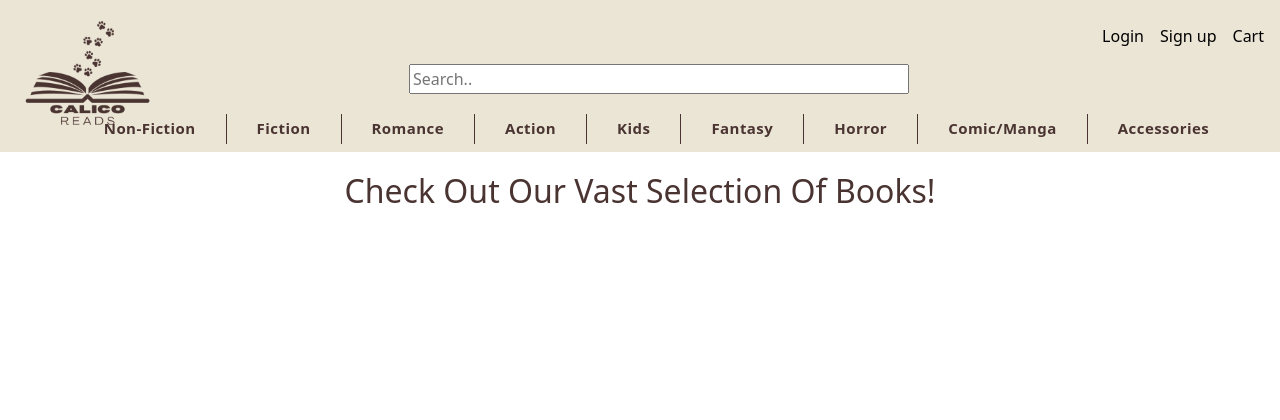
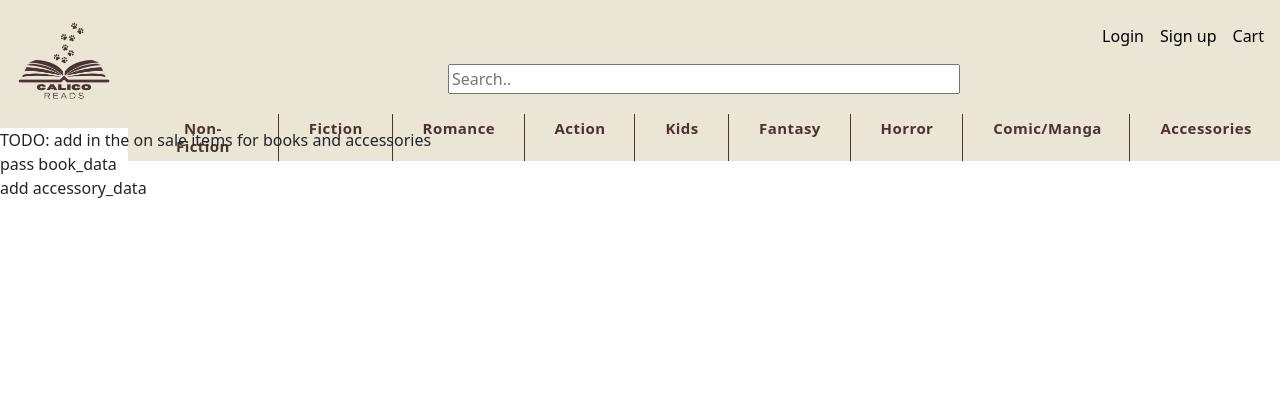
Before and after one commit to trinity-dennis/CS_3773_Final_Project, a Flask app: page / in a window 1280 px wide. Shown: the top 420 px of the page. Run offline with Flask 3, Linux system fonts and the light colour scheme.

Commit message:
split up base.html into multiple templates, updated css files.

```diff
--- a/app.py
+++ b/app.py
@@ -7,7 +7,7 @@ app = Flask(__name__)
 @app.route('/')
 def home_page():
     # this would be the websites home page
-    return render_template("index.html", genre_page="Check Out Our Vast Selection Of Books!")
+    return render_template("index.html", books="pass book_data", accessories="add accessory_data")
 
 
 @app.route('/non-fiction')
@@ -18,7 +18,7 @@ def non_fiction():
     genre_page = "Non-Fiction"
     books = db_executor.get_books_by_genre(genre_page)
     books_data = [{'img': book.img, 'title': book.title, 'author': book.author, 'price': book.price} for book in books]
-    return render_template("index.html", genre_page=genre_page, books=books_data)
+    return render_template("display-books.html", genre_page=genre_page, books=books_data)
 
 
 @app.route('/fiction')
@@ -29,7 +29,7 @@ def fiction():
     genre_page = "Fiction"
     books = db_executor.get_books_by_genre(genre_page)
     books_data = [{'img': book.img, 'title': book.title, 'author': book.author, 'price': book.price} for book in books]
-    return render_template("index.html", genre_page=genre_page, books=books_data)
+    return render_template("display-books.html", genre_page=genre_page, books=books_data)
 
 
 @app.route('/romance')
@@ -40,7 +40,7 @@ def romance():
     genre_page = "Romance"
     books = db_executor.get_books_by_genre(genre_page)
     books_data = [{'img': book.img, 'title': book.title, 'author': book.author, 'price': book.price} for book in books]
-    return render_template("index.html", genre_page=genre_page, books=books_data)
+    return render_template("display-books.html", genre_page=genre_page, books=books_data)
 
 
 @app.route('/action')
@@ -51,7 +51,7 @@ def action():
     genre_page = "Action"
     books = db_executor.get_books_by_genre(genre_page)
     books_data = [{'img': book.img, 'title': book.title, 'author': book.author, 'price': book.price} for book in books]
-    return render_template("index.html", genre_page=genre_page, books=books_data)
+    return render_template("display-books.html", genre_page=genre_page, books=books_data)
 
 
 @app.route('/kids')
@@ -62,7 +62,7 @@ def kids():
     genre_page = "Kids"
     books = db_executor.get_books_by_genre(genre_page)
     books_data = [{'img': book.img, 'title': book.title, 'author': book.author, 'price': book.price} for book in books]
-    return render_template("index.html", genre_page=genre_page, books=books_data)
+    return render_template("display-books.html", genre_page=genre_page, books=books_data)
 
 
 @app.route('/fantasy')
@@ -74,7 +74,7 @@ def fantasy():
     genre_page = "Fantasy"
     books = db_executor.get_books_by_genre(genre_page)
     books_data = [{'img': book.img, 'title': book.title, 'author': book.author, 'price': book.price} for book in books]
-    return render_template("index.html", genre_page=genre_page, books=books_data)
+    return render_template("display-books.html", genre_page=genre_page, books=books_data)
 
 
 @app.route('/horror')
@@ -85,7 +85,7 @@ def horror():
     genre_page = "Horror"
     books = db_executor.get_books_by_genre(genre_page)
     books_data = [{'img': book.img, 'title': book.title, 'author': book.author, 'price': book.price} for book in books]
-    return render_template("index.html", genre_page=genre_page, books=books_data)
+    return render_template("display-books.html", genre_page=genre_page, books=books_data)
 
 
 @app.route('/comic-manga')
@@ -96,7 +96,7 @@ def comic_manga():
     genre_page = "Comic/Manga"
     books = db_executor.get_books_by_genre(genre_page)
     books_data = [{'img': book.img, 'title': book.title, 'author': book.author, 'price': book.price} for book in books]
-    return render_template("index.html",  genre_page=genre_page, books=books_data)
+    return render_template("display-books.html",  genre_page=genre_page, books=books_data)
 
 
 @app.route('/accessories')
--- a/static/base-style.css
+++ b/static/base-style.css
@@ -14,31 +14,50 @@ h2 {
     color: #4A3432;
 }
 
+body {
+    display: flex;
+    justify-content: center;
+    align-items: flex-start;
+    min-height: 100vw;
+    margin: 0;
+}
 
+.main-container {
+    width: 100vw;
+    height: auto;
+}
+
+.page-header-container {
+    display: flex;
+    align-items: center;
+}
+
+.body-content-container {
+    display: flex;
+    flex-direction: column;
+    z-index: 1;
+}
 
 
 /* logo style */
 
 .logo-style {
-    height: 100%;
-    width: 100%;
-    object-fit: contain;
-    position: absolute;
-    top: 0;
-    left: 0;
+    height: 10vw;
+    width: 10vw;
 }
 
 .logo-container{
-    height: 175px;
-    width: 175px;
-    float: left;
-    position: relative;
-    overflow: hidden;
-    margin-top: -10px;
+
 }
 
 .background-c{
     background-color: #ebe5d5;
+}
+
+.py-2.full-width {
+    flex: 1;
+    height: 10vw;
+    width: 90vw;
 }
 
 
@@ -59,12 +78,11 @@ h2 {
     justify-content: center;
     align-items: center;
     background-color: 	#ebe5d5;
-    width: 85%;
+
 }
 .nav-bar {
     display: flex;
     text-align: center;
-    margin-left: -125px;
 }
 
 .item{
@@ -99,16 +117,9 @@ a{
     text-decoration: none;
 }
 
-.content-container{
-    padding-top: 20px;
-    display: flex;
-    width: 80%;
-    margin: auto;
-    justify-content: center;
-}
 .content {
     display: flex;
-    width: 70%;
+    width: 70vw;
     flex-wrap: wrap;
     justify-content: center;
     gap: 25px;
@@ -118,59 +129,53 @@ a{
 
 
 .book-container{
-
+    display: flex;
+    flex-direction: column;
     background-color:white;
-    width: 15%;
-    height: 225px;
+    width: 10vw;
+    height: 18vw;
     margin-top: 15px;
     margin-bottom: 15px;
-
+    padding: 5px;
 
 }
 
 .cr-r{
     text-align: right;
 }
-.website{
-    padding-right: 20px;
-    text-align: center;
-    color: #4A3432;
-    font-weight: 600;
-    font-stretch: normal;
-    font-style: normal;
-    font-size: 25px;
-    letter-spacing: 1px;
-}
+
 .search-bar-container{
-    width: 80%;
+    width: 40vw;
     display: flex;
     justify-content: center;
     padding-bottom: 20px;
-    margin-left: -120px;
 }
 #search-bar{
-    width: 500px;
+    width: 500vw;
 
 }
 
 .book{
     display: block;
-  margin-left: auto;
-  margin-right: auto;
-    height: 130px;
-    width: 100%;
+    margin-left: auto;
+    margin-right: auto;
+    height: 10vw;
+    width: 8vw;
     object-fit: contain;
 }
+
 p{
     padding: 0px;
     margin: 0px;
 }
+
 .book-title{
     font-size: 10px;
     font-weight: bold;
     text-align: center;
     padding-top: 5px;
 }
+
 .book-author{
 font-size: 8px;
 text-decoration: underline;
--- a/static/login-signup.css
+++ b/static/login-signup.css
@@ -2,35 +2,57 @@
 .login-form-container {
     display: none;
     position: absolute;
-    width: 25%;
-    height: 35%;
+    width: 35vw;
+    height: 25vw;
+    min-width: 35vw;
+    min-height: 25vw;
     top: 50%;
     left: 50%;
     transform: translate(-50%, -50%);
     background-color: #ebe5d5;
     border: 1px solid #4a3432;
-    z-index: 2;
+    z-index: 3;
 }
 
 /* Signup Form Styles */
 .signup-form-container {
     display: none;
+    flex-direction: column;
     position: absolute;
-    width: 25%;
-    height: 35%;
+    width: 35vw;
+    height: 25vw;
+    min-width: 35vw;
+    min-height: 25vw;
     top: 50%;
     left: 50%;
     transform: translate(-50%, -50%);
     background-color: #ebe5d5;
     border: 1px solid #4a3432;
-    z-index: 2;
+    z-index: 3;
 }
 
 /* Common Styles for Both Forms */
-.text-container {
+.overlay {
+    display: none;
+    position: fixed;
+    top: 0;
+    left: 0;
+    width: 100%;
+    height: 100%;
+    background-color: rgba(0, 0, 0, 0.5); /* Adjust the alpha value for transparency */
+    z-index: 2; /* Ensure it appears above other elements */
+}
+
+.signup-text-container {
     position: absolute;
     top: 3%;
-    left: 38%;
+    left: 41%;
+}
+
+.login-text-container {
+    position: absolute;
+    top: 3%;
+    left: 43%;
 }
 
 .username-style,
--- a/templates/base.html
+++ b/templates/base.html
@@ -1,123 +1,25 @@
 <!-- this will hold anything shared throughout the website -->
-
 <!DOCTYPE html>
 <html lang="en">
     <head>
         <meta charset="UTF-8">
-    <title>CalicoReads Home Page</title>
+        <title>{% block title %}{% endblock %}</title>
         <link href="https://cdn.jsdelivr.net/npm/bootstrap@5.3.2/dist/css/bootstrap.min.css" rel="stylesheet"
               integrity="sha384-T3c6CoIi6uLrA9TneNEoa7RxnatzjcDSCmG1MXxSR1GAsXEV/Dwwykc2MPK8M2HN" crossorigin="anonymous">
         <link rel="stylesheet" type="text/css" href="{{ url_for('static', filename='base-style.css')}}">
         <link rel="stylesheet" type="text/css" href="{{ url_for('static', filename='login-signup.css')}}">
-
-    <!-- uses Bootstrap for styling some of the navbars-->
-</head>
-<body>
-    <div class="logo-container">
-        <img class="logo-style" src="{{ url_for('static', filename='assets/logo.png')}}">
-    </div>
-
-    <div class="py-2 background-c">
-        <nav class="py-2 background-c">
-            <div class="px-2 d-flex flex-wrap">
-                <ul class="nav me-auto">
-                </ul>
-                <ul class="nav">
-                    <!-- Use a button to trigger the form display -->
-                    <li class="nav-item"><button class="nav-link link-body-emphasis px-2" id="login-button">Login</button></li>
-                    <li class="nav-item"><button class="nav-link link-body-emphasis px-2" id="signup-button">Sign up</button></li>
-                    <li class="nav-item"><a href="#" class="nav-link link-body-emphasis px-2">Cart</a></li>
-                </ul>
-            </div>
-        </nav>
-
-        <div class="nav-bar-contain"> <!-- Contains First navbar "Calico reads " and the search bar-->
-            <div class="search-bar-container ">
-
-                <input id="search-bar" type="text" placeholder="Search..">
-            </div>
-        </div>
-
-        <div class="nav-bar-contain">
-            <div class="nav-bar">
-                <a class="item" href="/non-fiction">Non-Fiction</a>
-                <a class="item" href="/fiction">Fiction</a>
-                <a class="item" href="/romance">Romance</a>
-                <a class="item" href="/action">Action</a>
-                <a class="item" href="/kids">Kids</a>
-                <a class="item" href="/fantasy">Fantasy</a>
-                <a class="item" href="/horror">Horror</a>
-                <a class="item" href="/comic-manga">Comic/Manga</a>
-                <a class="item last" href="/accessories">Accessories</a>
-            </div>
-        </div>
-    </div>
-
-    <h2>{% block genre %}{% endblock %}</h2>
-
-    <div class="content">
-        <!-- For loop printing out book containers-->
-        {% for book in books %}
-        <div class="book-container rounded-3 shadow">
-            <img class="book" src="{{ url_for('static', filename='assets/books/'+ book.img)}}" alt="book">
-            <p class="book-title">{{book.title}}</p>
-            <p class="book-author">{{book.author}}</p>
-            <p class="book-price">{{book.price}}</p>
-        </div>
-        {% endfor %}
-    </div>
-
-    <!-- Pop-up form container -->
-    <div class="overlay" id="login-overlay"></div>
-    <div class="login-form-container" id="login-form-container">
-        <form id="login-form" method="get">
-            <div class="text-container">
-                <h3>Login</h3>
-            </div>
-            <div class="close-button-container">
-                <button class="close-button" type="submit" id="close-button" onclick="closeLoginForm()">X</button>
-            </div>
-            <div class="username-container">
-                <label class="username-style" for="username"><b>Username:</b></label>
-                <input type="text" name="username" id="username" />
-            </div>
-            <div class="password-container">
-                <label class="password-style" for="password"><b>Password:</b></label>
-                <input type="password" name="password" id="password" />
-            </div>
-            <div class="submit-button-container">
-                <input class="submit-button" type="submit" value="Submit" id="login-submit-button">
-            </div>
-        </form>
-    </div>
-
-    <div class="overlay" id="signup-overlay"></div>
-    <div class="signup-form-container" id="signup-form-container">
-        <form id="signup-form" method="get">
-            <div class="text-container">
-                <h3>Sign Up</h3>
-            </div>
-            <div class="close-button-container">
-                <button class="close-button" type="submit" id="signup-close-button" onclick="closeSignupForm()">X</button>
-            </div>
-            <div class="username-container">
-                <label class="username-style" for="signup-username"><b>Username/Email:</b></label>
-                <input type="text" name="signup-username" id="signup-username" />
-            </div>
-            <div class="password-container">
-                <label class="password-style" for="signup-password"><b>Password:</b></label>
-                <input type="password" name="signup-password" id="signup-password" />
-            </div>
-            <div class="submit-button-container">
-                <input class="submit-button" type="submit" value="Sign Up" id="signup-submit-button">
-            </div>
-        </form>
-    </div>
-
         <script src="https://cdn.jsdelivr.net/npm/bootstrap@5.3.2/dist/js/bootstrap.bundle.min.js"
                 integrity="sha384-C6RzsynM9kWDrMNeT87bh95OGNyZPhcTNXj1NW7RuBCsyN/o0jlpcV8Qyq46cDfL"
                 crossorigin="anonymous"></script>
-    <!--script to open the login form-->
         <script src="static/assets/scripts/account.js"></script>
+        {% block script %}{% endblock %}
+    </head>
+    <body>
+        <div class="main-container">
+            <div class="page-header-container">
+                {% include 'nav-bar.html' %}
+            </div>
+            <div class="body-content-container"> {% block content %}{% endblock %} </div>
+        </div>
     </body>
 </html>
--- a/templates/index.html
+++ b/templates/index.html
@@ -1,2 +1,7 @@
-{% extends "base.html" %}
-{% block genre %}{{ genre_page}}{% endblock %}
+{% extends 'base.html' %}
+{% block title %} Calico Reads {% endblock %}
+{% block content %}
+TODO: add in the on sale items for books and accessories<br/>
+{{books}}<br/>
+{{accessories}}<br/>
+{% endblock %}
--- /dev/null
+++ b/templates/nav-bar.html
@@ -0,0 +1,86 @@
+<div class="logo-container background-c">
+    <img class="logo-style" src="{{ url_for('static', filename='assets/logo.png')}}">
+</div>
+<div class="py-2 background-c full-width">
+    <nav class="py-2 background-c">
+        <div class="px-2 d-flex flex-wrap">
+            <ul class="nav me-auto">
+            </ul>
+            <ul class="nav">
+                <!-- Use a button to trigger the form display -->
+                <li class="nav-item"><button class="nav-link link-body-emphasis px-2" id="login-button">Login</button></li>
+                <li class="nav-item"><button class="nav-link link-body-emphasis px-2" id="signup-button">Sign up</button></li>
+                <li class="nav-item"><a href="#" class="nav-link link-body-emphasis px-2">Cart</a></li>
+            </ul>
+        </div>
+    </nav>
+
+    <div class="nav-bar-contain"> <!-- Contains First navbar "Calico reads " and the search bar-->
+        <div class="search-bar-container">
+
+            <input id="search-bar" type="text" placeholder="Search..">
+        </div>
+    </div>
+
+    <div class="nav-bar-contain">
+        <div class="nav-bar">
+            <a class="item" href="/non-fiction">Non-Fiction</a>
+            <a class="item" href="/fiction">Fiction</a>
+            <a class="item" href="/romance">Romance</a>
+            <a class="item" href="/action">Action</a>
+            <a class="item" href="/kids">Kids</a>
+            <a class="item" href="/fantasy">Fantasy</a>
+            <a class="item" href="/horror">Horror</a>
+            <a class="item" href="/comic-manga">Comic/Manga</a>
+            <a class="item last" href="/accessories">Accessories</a>
+        </div>
+    </div>
+</div>
+
+<!-- Pop-up form container -->
+<div class="overlay" id="login-overlay"></div>
+<div class="login-form-container" id="login-form-container">
+    <form id="login-form" method="get">
+        <div class="login-text-container">
+            <h3>Login</h3>
+        </div>
+        <div class="close-button-container">
+            <button class="close-button" type="submit" id="close-button" onclick="closeLoginForm()">X</button>
+        </div>
+        <div class="login-username-container">
+            <label class="username-style" for="username"><b>Username:</b></label>
+            <input type="text" name="username" id="username" />
+        </div>
+        <div class="login-password-container">
+            <label class="password-style" for="password"><b>Password:</b></label>
+            <input type="password" name="password" id="password" />
+        </div>
+        <div class="submit-button-container">
+            <input class="submit-button" type="submit" value="Submit" id="login-submit-button">
+        </div>
+    </form>
+</div>
+
+<!-- Pop-up login form container -->
+<div class="overlay" id="signup-overlay"></div>
+<div class="signup-form-container" id="signup-form-container">
+    <form id="signup-form" method="get">
+        <div class="signup-text-container">
+            <h3>Sign Up</h3>
+        </div>
+        <div class="close-button-container">
+            <button class="close-button" type="submit" id="signup-close-button" onclick="closeSignupForm()">X</button>
+        </div>
+        <div class="signup-username-container">
+            <label class="username-style" for="signup-username"><b>Username/Email:</b></label>
+            <input type="text" name="signup-username" id="signup-username" />
+        </div>
+        <div class="signup-password-container">
+            <label class="password-style" for="signup-password"><b>Password:</b></label>
+            <input type="password" name="signup-password" id="signup-password" />
+        </div>
+        <div class="submit-button-container">
+            <input class="submit-button" type="submit" value="Sign Up" id="signup-submit-button">
+        </div>
+    </form>
+</div>
```
Also changed, not shown: other parts of static/base-style.css (+2 -1 lines), other parts of static/login-signup.css (+16 -4 lines), static/assets/scripts/account.js (+4 -4 lines), templates/display-accessories.html (added, +10 -0 lines), templates/display-books.html (added, +15 -0 lines), templates/login.html (added, +30 -0 lines), templates/signup.html (added, +31 -0 lines). Lines whose indentation alone changed are shown as unchanged.
